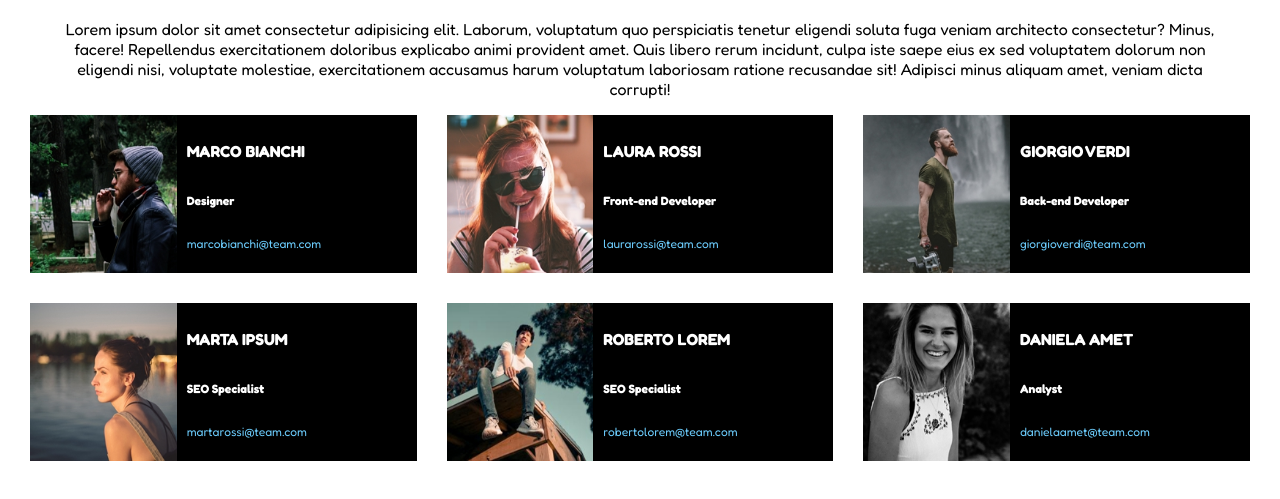
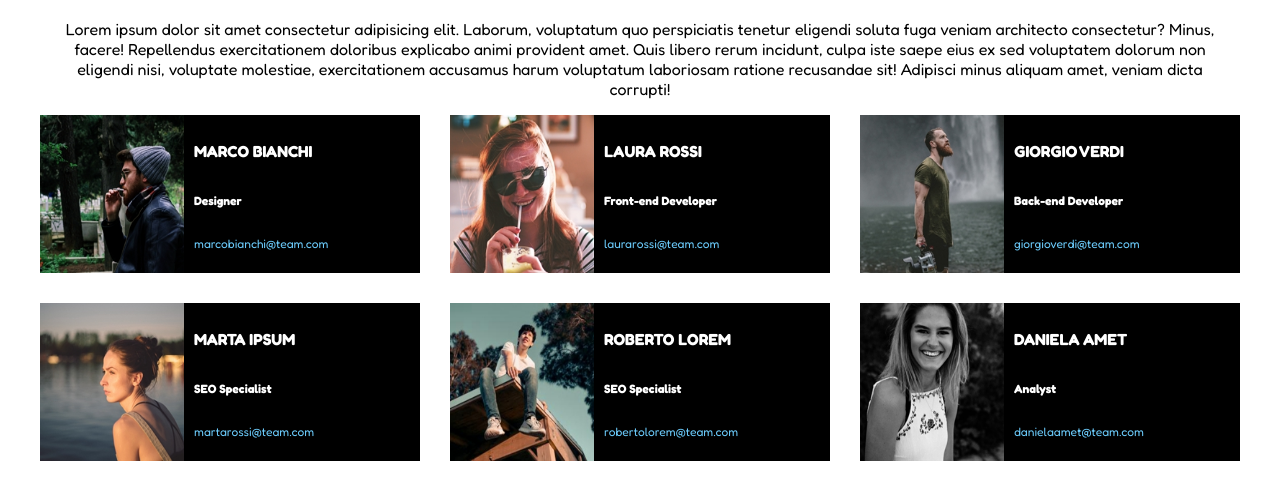
Before and after one commit to micheledidonna01/js-our-team, a plain HTML site: page index.html in a window 1280 px wide. Shown: the part 63-562 px from the top of the page. Drawn offline with Linux system fonts and the light colour scheme.

Commit message:
feat: update style

```diff
--- a/css/style.css
+++ b/css/style.css
@@ -25,6 +25,8 @@ CORPO
     flex-direction: row;
     flex-wrap: wrap;
     gap:30px;
+    max-width: 1200px;
+    margin: 0 auto;
 }
 .card{
     display: flex;
@@ -49,6 +51,7 @@ CORPO
     display: flex;
     flex-direction: column;
     width: 60%;
+    justify-content: space-between;
 }
 
 .card .description .name{
```
